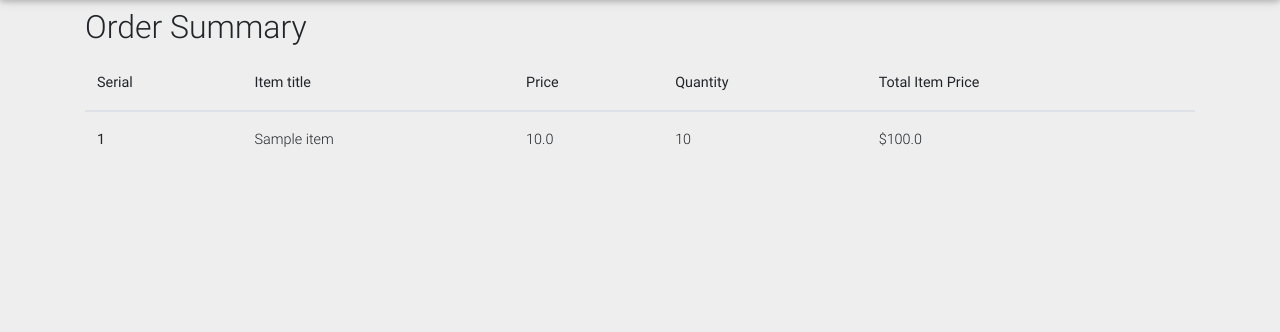
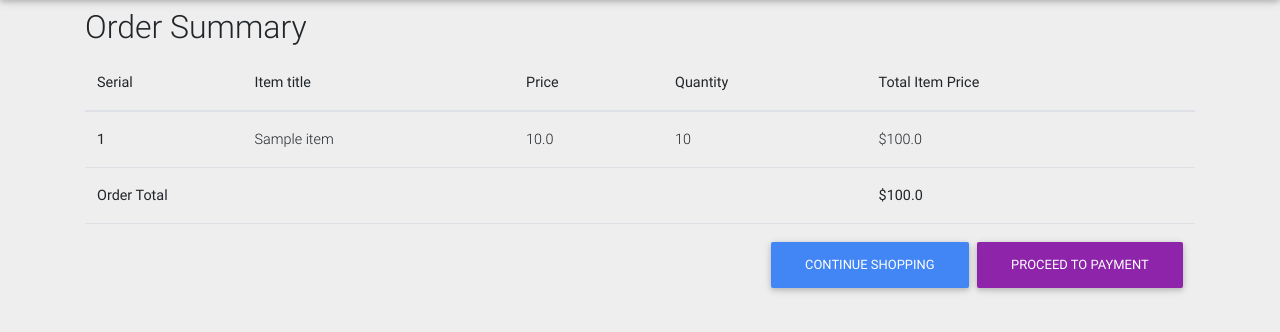
Before and after one commit to JawadArman96/e-Commerce-site, a Django app: template templates/order_summary.html in a window 1280 px wide. Shown: the part 64-396 px from the top of the page. Run offline with Django 3.2, Linux system fonts and the light colour scheme; the template is opened without the code that fills it: values that come from a table or form of the project are taken from there, others are empty; tables that the repository leaves empty hold one stand-in row (values such as "Sample post"); some libraries are stand-ins or nearby versions.

Commit message:
Add viewing total price for order and relevant buttons

```diff
--- a/core/models.py
+++ b/core/models.py
@@ -63,6 +63,11 @@ class OrderItem(models.Model):
     def get_save_amount_item_price(self):
         return self.get_total_item_price() - self.get_total_discount_item_price()
 
+    def get_final_item_price(self):
+        if self.item.discount_price:
+            return self.get_total_discount_item_price()
+        return self.get_total_item_price()
+
 
 class Order(models.Model):
     user = models.ForeignKey(settings.AUTH_USER_MODEL,on_delete=models.CASCADE)
@@ -73,3 +78,9 @@ class Order(models.Model):
 
     def __str__(self):
         return self.user.username
+
+    def get_total_price(self):
+        count = 0
+        for order_item in self.items.all():
+            count = count + order_item.get_final_item_price()
+        return count
--- a/templates/order_summary.html
+++ b/templates/order_summary.html
@@ -30,7 +30,28 @@
                 {% endif %}
               </td>
           </tr>
+      {% empty %}
+      <tr>
+          <td colspan="5"> Your Cart is Empty</td>
+      </tr>
+      <tr>
+          <td colspan="5">
+              <a class="btn btn-primary float-right" href="/">Continue shopping</a>
+          </td>
+      </tr>
       {% endfor %}
+      {% if object.get_total_price %}
+      <tr>
+          <td colspan="4"> <b> Order Total </b> </td>
+          <td colspan="4"> <b> ${{ object.get_total_price }} </b> </td>
+      </tr>
+      <tr>
+          <td colspan="5">
+              <a class="btn btn-purple float-right ml-2" href="/checkout/">Proceed to payment</a>
+              <a class="btn btn-primary float-right" href="/">Continue shopping</a>
+          </td>
+      </tr>
+      {% endif %}
     </tbody>
   </table>
 </div>
```
